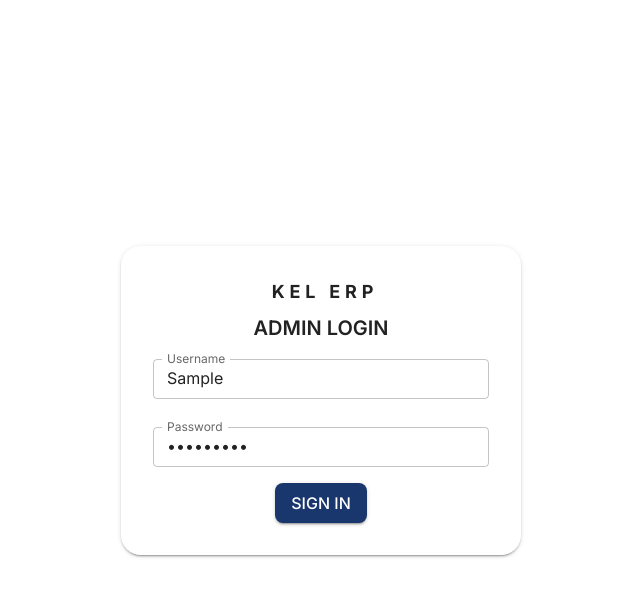
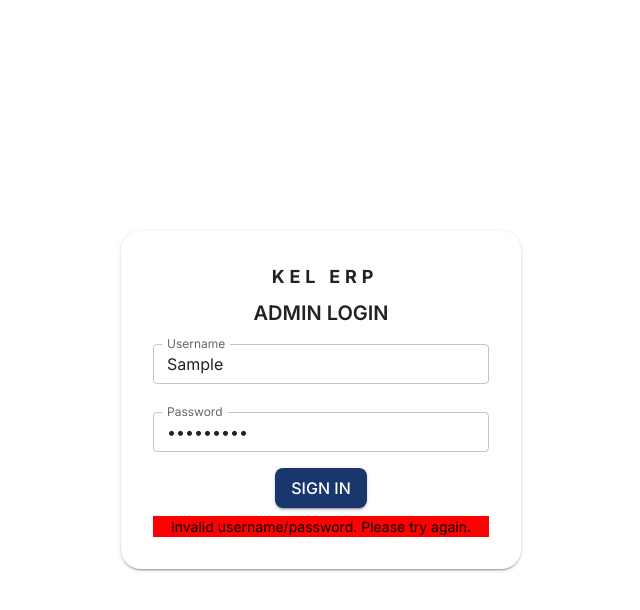
Before and after one commit to KZ-ERP-solutions/ERPfrontend, a React (Vite) app: page /login in a window 1280 px wide. Both pictures are taken after typing "Sample", "Sample123" into the empty fields and a click on the button "SIGN IN". Shown: the top 610 px of the page, without its empty margins (319-959 px from the left). Built offline with nearby package versions, Linux system fonts and the light colour scheme; no server answers; a web font is replaced by a local one.

Commit message:
set defualt logins

```diff
--- a/src/pages/Login.jsx
+++ b/src/pages/Login.jsx
@@ -23,7 +23,7 @@ const initialValues = {
 const validationSchema = Yup.object().shape({
   username: Yup.string()
     .required('Username is required')
-    .min(6, 'Username must be at least 6 characters')
+    .min(5, 'Username must be at least 6 characters')
     .max(20, 'Username must not exceed 20 characters'),
   password: Yup.string().required('This field is required!'),
 });
@@ -33,17 +33,23 @@ function Login() {
   const navigate = useNavigate();
   const { isLoggedIn } = useSelector((state) => state.auth);
   const [loading, setLoading] = useState(false);
+  const [showAlert, setShowAlert] = useState(false);
 
-  const handleLogin = (formValue) => {
-    const { username, password } = formValue;
-    // console.log(formValue)
+  const handleLogin = () => {
     setLoading(true);
 
-    dispatch(login({ username, password }))
-      .unwrap()
+    const { username, password } = formik.values;
+
+    dispatch(login(username, password))
       .then(() => {
-        navigate('/planning');
-        window.location.reload();
+        if (username === 'rejil' && password === 'marketing') {
+          navigate('/marketing');
+        } else if (username === 'rajesh' && password === 'planning') {
+          navigate('/planning');
+        } else {
+          setShowAlert(true);
+        }
+
         setLoading(false);
       })
       .catch((err) => {
@@ -170,6 +176,20 @@ function Login() {
             </Button>
           </div>
         </form>
+        {showAlert && (
+          <Typography
+            variant="body2"
+            color="error"
+            sx={{
+              mt: 1,
+              textAlign: 'center',
+              backgroundColor: 'red',
+              color: 'black',
+            }}
+          >
+            Invalid username/password. Please try again.
+          </Typography>
+        )}
       </Box>
     </Container>
   );
--- a/src/services/auth.service.js
+++ b/src/services/auth.service.js
@@ -19,7 +19,6 @@ const login = (username, password) => axios
         JSON.stringify({ token: response.data.token }),
       );
     }
-
     return response.data;
   });
 
```
